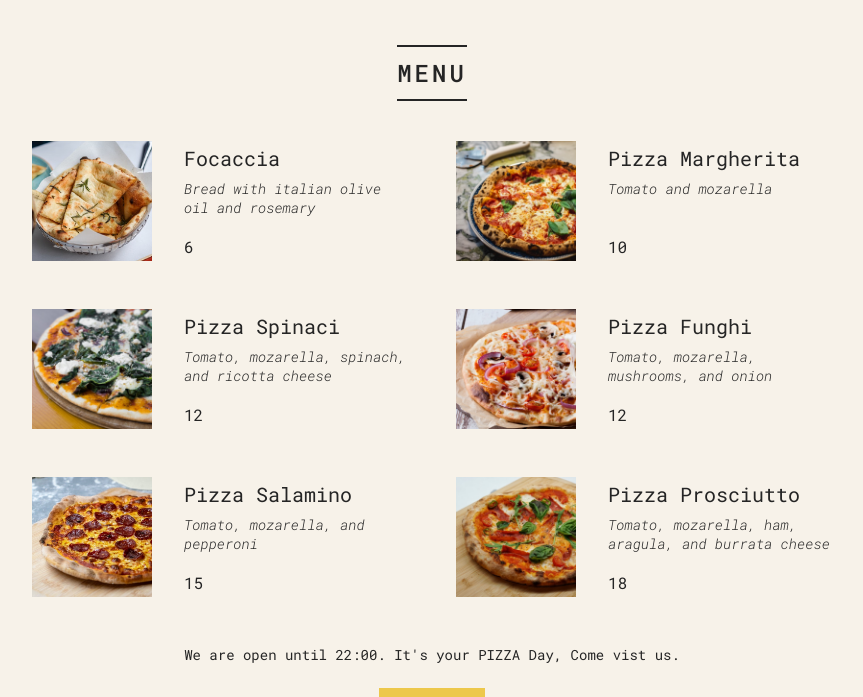
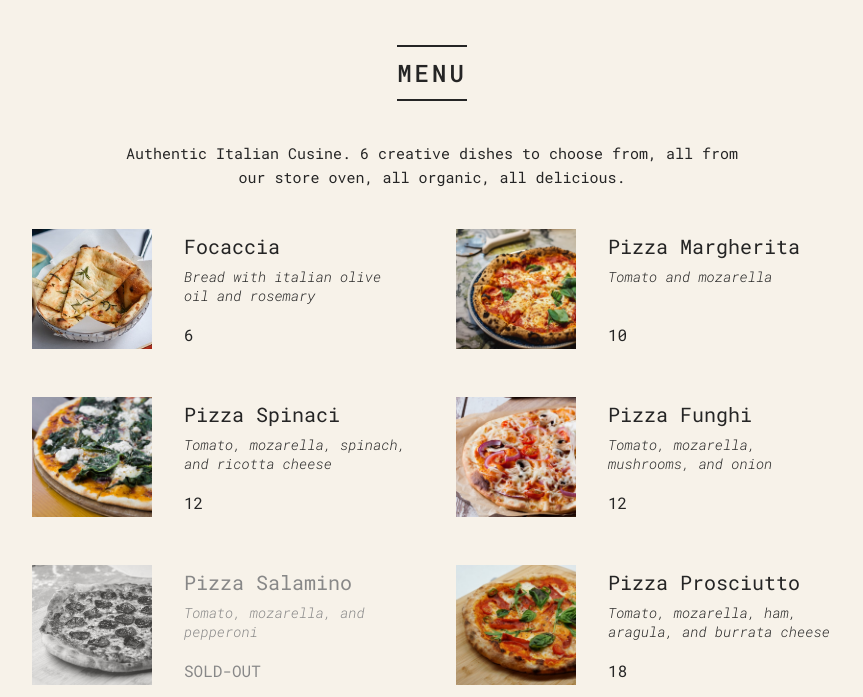
Before and after one commit to Anuragh33/First_Webpage-Using_React, a React app: page / in a window 1280 px wide. Shown: the part 103-800 px from the top of the page, without its empty margins (208-1071 px from the left). Built offline with nearby package versions, Linux system fonts and the light colour scheme.

Commit message:
final code

```diff
--- a/public/index.html
+++ b/public/index.html
@@ -24,7 +24,7 @@
       work correctly both with client-side routing and a non-root public URL.
       Learn how to configure a non-root public URL by running `npm run build`.
     -->
-    <title>React App</title>
+    <title>Pizza & You</title>
   </head>
   <body>
     <noscript>You need to enable JavaScript to run this app.</noscript>
--- a/src/index.js
+++ b/src/index.js
@@ -81,11 +81,17 @@ function Menu() {
       <h2>Menu</h2>
 
       {pizzaLength > 0 ? (
-        <ul className="pizzas">
-          {pizzaData.map((pizza) => (
-            <Pizza pizzaObj={pizza} key={pizza.name} />
-          ))}
-        </ul>
+        <>
+          <p>
+            Authentic Italian Cusine. 6 creative dishes to choose from, all from
+            our store oven, all organic, all delicious.
+          </p>
+          <ul className="pizzas">
+            {pizzaData.map((pizza) => (
+              <Pizza pizzaObj={pizza} key={pizza.name} />
+            ))}
+          </ul>
+        </>
       ) : (
         <p>We're still working on our menu.Come back later. Thank you!!</p>
       )}
@@ -132,12 +138,14 @@ function Menu() {
 
 function Pizza(props) {
   return (
-    <li className="pizza">
+    <li className={`pizza ${props.pizzaObj.soldOut ? "sold-out" : ""}`}>
       <img src={props.pizzaObj.photoName} alt={props.pizzaObj.name} />
       <div>
         <h3>{props.pizzaObj.name}</h3>
         <p>{props.pizzaObj.ingredients}</p>
-        <span>{props.pizzaObj.price}</span>
+        <span>
+          {props.pizzaObj.soldOut ? "SOLD-OUT" : props.pizzaObj.price}
+        </span>
       </div>
     </li>
   )
```
